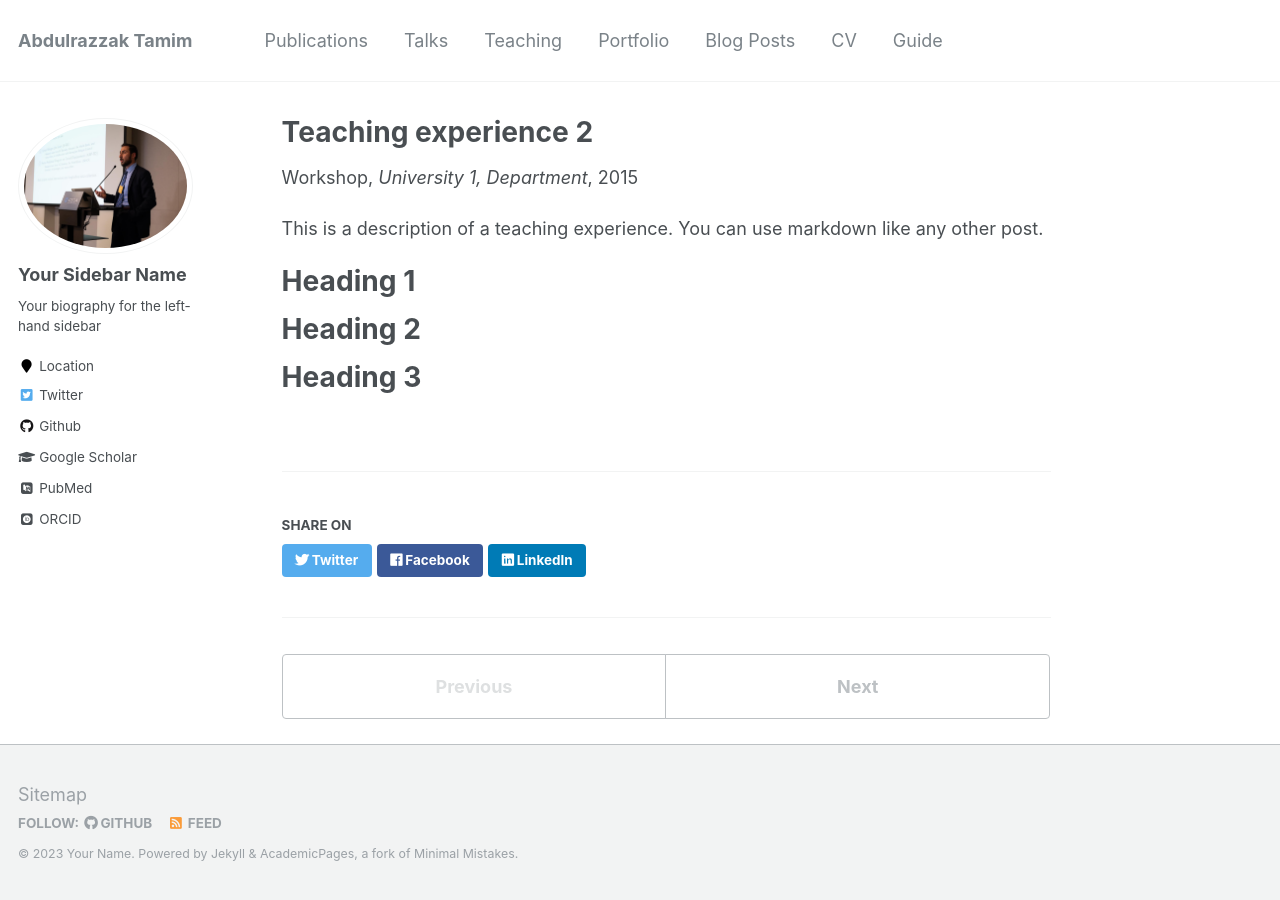
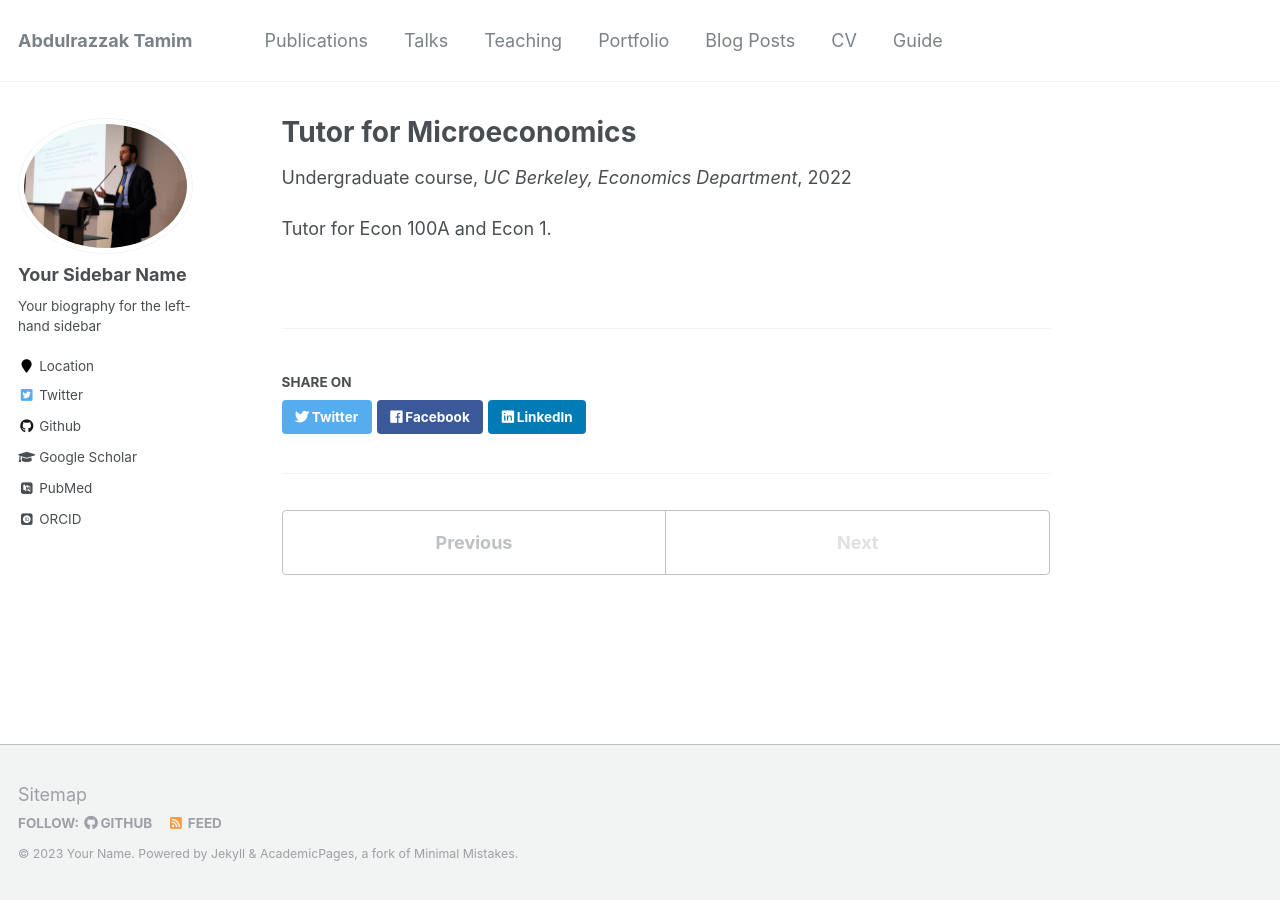
Before and after one commit to AbdulrazzakTamim/abdulrazzaktamim.github.io, a Jekyll site: the page built from _teaching/2015-spring-teaching-2.md, in a window 1280 px wide. Built offline with Jekyll 4.4.1, drawn with Linux system fonts in a browser that asks for light colours; some web fonts are replaced.

Commit message:
Update 2015-spring-teaching-2.md

```diff
--- a/_teaching/2015-spring-teaching-2.md
+++ b/_teaching/2015-spring-teaching-2.md
@@ -1,20 +1,11 @@
 ---
-title: "Teaching experience 2"
+title: "Tutor for Microeconomics"
 collection: teaching
-type: "Workshop"
-permalink: /teaching/2015-spring-teaching-1
-venue: "University 1, Department"
-date: 2015-01-01
-location: "City, Country"
+type: "Undergraduate course"
+permalink: /teaching/2022-fall-teaching-1
+venue: "UC Berkeley, Economics Department"
+date: 2022-09-01
+location: "Berkeley, United States"
 ---
 
-This is a description of a teaching experience. You can use markdown like any other post.
-
-Heading 1
-======
-
-Heading 2
-======
-
-Heading 3
-======
+Tutor for Econ 100A and Econ 1.
```
